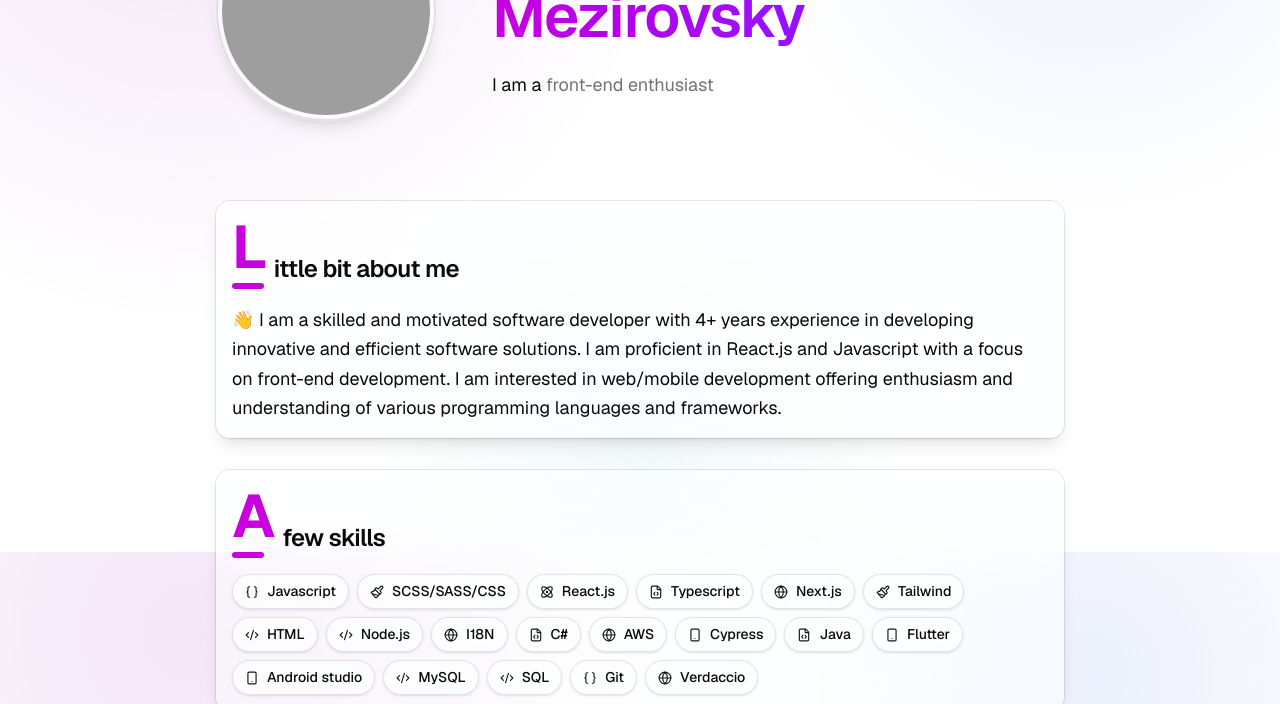
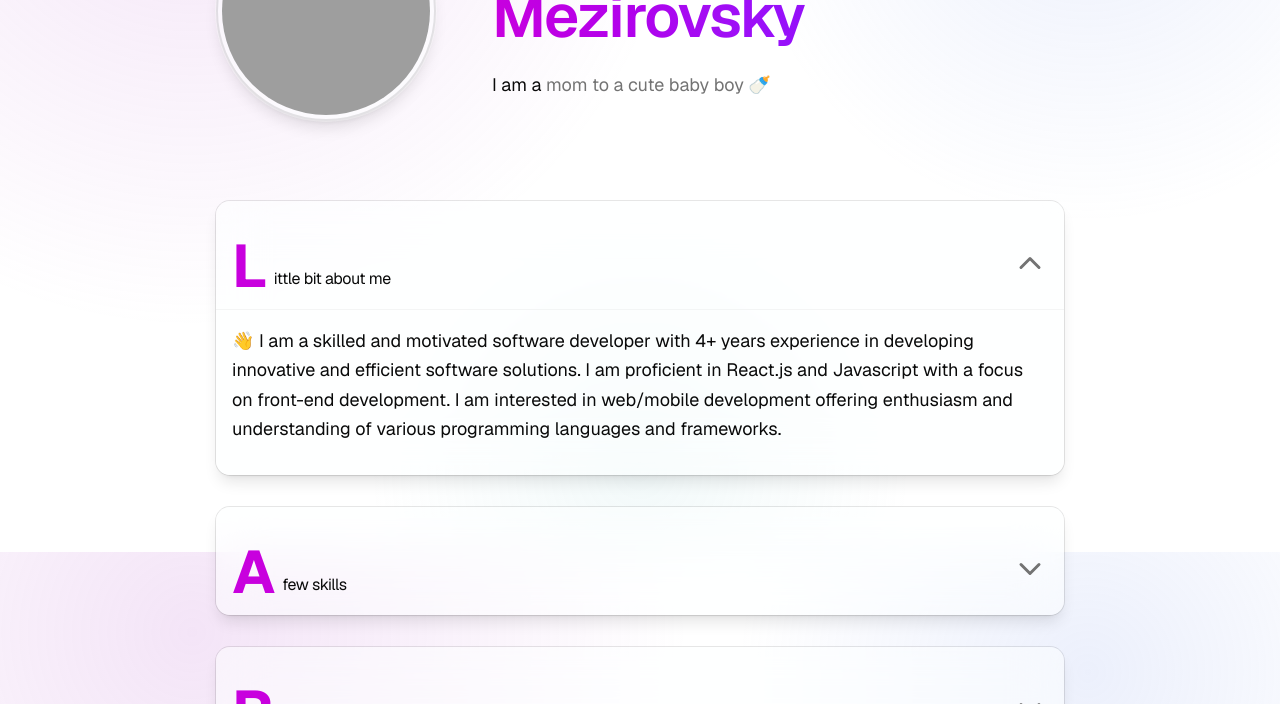
Before and after one commit to LaraMo/myPortfolio, a Next.js app: page / in a window 1280 px wide. Shown: the part 248-952 px from the top of the page. Built offline with nearby package versions, Linux system fonts and the light colour scheme; grey boxes are pictures that could not be loaded.

Commit message:
refactor: replace Card components with AccordionCard for improved interactivity and structure in the homepage layout

```diff
--- a/app/page.tsx
+++ b/app/page.tsx
@@ -1,5 +1,8 @@
 import { Typography } from "@/components/atoms/Typography";
-import { Card } from "@/components/molecules/Card";
+import {
+  AccordionCard,
+  AccordionCardGroup,
+} from "@/components/molecules/AccordionCard";
 import { Header } from "@/components/molecules/Header";
 import { Skill } from "@/components/molecules/Skill";
 import { Footer } from "@/components/organisms/Footer";
@@ -7,7 +10,7 @@ import { Hero } from "@/components/organisms/Hero";
 import { portfolioContent } from "@/lib/portfolio-content";
 
 export default function Home() {
-  const { header, hero, intro, skills, work, articles, contact, footer } =
+  const { header, hero, contact, footer, intro, skills, work, articles } =
     portfolioContent;
 
   return (
@@ -21,22 +24,23 @@ export default function Home() {
           imageAlt={hero.imageAlt}
         />
 
-        <div className="mx-auto flex max-w-4xl flex-col gap-8 px-6 pb-20">
-          <Card title={intro.title}>
+        <div className="mx-auto max-w-4xl px-6 pb-20">
+          <AccordionCardGroup>
+            <AccordionCard title={intro.title}>
               <Typography variant="bodyLarge" as="p">
                 {intro.emoji} {intro.body}
               </Typography>
-          </Card>
+            </AccordionCard>
 
-          <Card title={skills.title}>
+            <AccordionCard title={skills.title}>
               <div className="flex flex-wrap gap-2">
                 {skills.items.map((item) => (
                   <Skill key={item.label} label={item.label} icon={item.icon} />
                 ))}
               </div>
-          </Card>
+            </AccordionCard>
 
-          <Card title={work.title}>
+            <AccordionCard title={work.title}>
               <ol className="list-decimal space-y-6 pl-5">
                 {work.entries.map((job) => (
                   <li key={job.period} className="marker:font-medium">
@@ -45,7 +49,9 @@ export default function Home() {
                     </Typography>
                     <Typography variant="h4" as="p" className="mt-1">
                       {job.title}{" "}
-                    <span className="text-muted-foreground">@ {job.company}</span>
+                      <span className="text-muted-foreground">
+                        @ {job.company}
+                      </span>
                     </Typography>
                     <Typography variant="body" as="p" className="mt-2">
                       {job.description}
@@ -53,9 +59,9 @@ export default function Home() {
                   </li>
                 ))}
               </ol>
-          </Card>
+            </AccordionCard>
 
-          <Card title={articles.title}>
+            <AccordionCard title={articles.title}>
               <ul className="space-y-4">
                 {articles.entries.map((article) => (
                   <li key={article.title}>
@@ -65,16 +71,17 @@ export default function Home() {
                     <Typography variant="caption" as="p">
                       {article.ago}
                     </Typography>
-                  <Typography variant="small" className="mt-1 text-muted-foreground">
+                    <Typography
+                      variant="small"
+                      className="mt-1 text-muted-foreground"
+                    >
                       {article.tags.map((tag) => `#${tag}`).join(" ")}
                     </Typography>
                   </li>
                 ))}
               </ul>
-            <Typography variant="small" className="mt-4 text-muted-foreground">
-              Read More — links coming soon.
-            </Typography>
-          </Card>
+            </AccordionCard>
+          </AccordionCardGroup>
         </div>
       </main>
       <Footer
--- /dev/null
+++ b/components/molecules/AccordionCard/AccordionCard.tsx
@@ -0,0 +1,135 @@
+"use client";
+
+import { ChevronDown } from "lucide-react";
+import {
+  Children,
+  cloneElement,
+  isValidElement,
+  useCallback,
+  useEffect,
+  useId,
+  useMemo,
+  useState,
+  type ReactElement,
+  type ReactNode,
+} from "react";
+
+import { SectionTitle } from "@/components/molecules/Card/SectionTitle";
+import {
+  Card as UiCard,
+  CardContent,
+  CardHeader,
+} from "@/components/ui/card";
+import { classNames } from "@/libs/utils/classNames/classNames";
+
+import { accordionCardVariants } from "./accordion-card-variants";
+
+const MD_DOWN = "(max-width: 767px)";
+
+export type AccordionCardProps = {
+  title: string;
+  children: ReactNode;
+  className?: string;
+  /** Injected by AccordionCardGroup: first index open on desktop by default. */
+  sectionIndex?: number;
+};
+
+export const AccordionCard = ({
+  title,
+  children,
+  className,
+  sectionIndex = 0,
+}: AccordionCardProps) => {
+  const panelId = useId();
+  const headerId = `${panelId}-header`;
+
+  const [open, setOpen] = useState(sectionIndex === 0);
+
+  const applyLayoutDefault = useCallback(() => {
+    const mq = window.matchMedia(MD_DOWN);
+    if (mq.matches) {
+      setOpen(true);
+    } else {
+      setOpen(sectionIndex === 0);
+    }
+  }, [sectionIndex]);
+
+  useEffect(() => {
+    applyLayoutDefault();
+    const mq = window.matchMedia(MD_DOWN);
+    mq.addEventListener("change", applyLayoutDefault);
+    return () => mq.removeEventListener("change", applyLayoutDefault);
+  }, [applyLayoutDefault]);
+
+  const { trigger, triggerInner, panel, chevron } = useMemo(
+    () => accordionCardVariants({ open }),
+    [open]
+  );
+
+  return (
+    <UiCard
+      className={classNames(
+        "border-[var(--glass-border)] bg-[var(--glass-surface)] shadow-lg backdrop-blur-xl",
+        className
+      )}
+    >
+      <CardHeader className="p-0">
+        <button
+          id={headerId}
+          type="button"
+          className={classNames(trigger(), "px-4 pb-0 pt-4")}
+          aria-expanded={open}
+          aria-controls={panelId}
+          onClick={() => setOpen((value) => !value)}
+          aria-label={`${open ? "Collapse" : "Expand"} section: ${title.trim()}`}
+        >
+          <span className={triggerInner()}>
+            <span
+              data-slot="card-title"
+              className="font-heading min-w-0 flex-1 text-base font-normal leading-snug group-data-[size=sm]/card:text-sm"
+            >
+              <SectionTitle title={title} mode="inTrigger" />
+            </span>
+            <ChevronDown className={chevron()} aria-hidden />
+          </span>
+        </button>
+      </CardHeader>
+      <CardContent
+        id={panelId}
+        role="region"
+        aria-labelledby={headerId}
+        hidden={!open}
+        className={panel()}
+      >
+        {children}
+      </CardContent>
+    </UiCard>
+  );
+};
+
+AccordionCard.displayName = "AccordionCard";
+
+export type AccordionCardGroupProps = {
+  children: ReactNode;
+  className?: string;
+};
+
+export const AccordionCardGroup = ({
+  children,
+  className,
+}: AccordionCardGroupProps) => {
+  const mapped = Children.map(children, (child, index) => {
+    if (!isValidElement(child)) {
+      return child;
+    }
+    return cloneElement(child as ReactElement<{ sectionIndex?: number }>, {
+      sectionIndex: index,
+    });
+  });
+
+  return (
+    <div className={classNames("flex flex-col gap-8", className)}>
+      {mapped}
+    </div>
+  );
+};
--- /dev/null
+++ b/components/molecules/AccordionCard/accordion-card-variants.ts
@@ -0,0 +1,19 @@
+import { tv as tailwindVariants } from "tailwind-variants";
+
+export const accordionCardVariants = tailwindVariants({
+  slots: {
+    trigger:
+      "flex w-full items-center justify-between gap-3 rounded-md text-left outline-none transition-colors focus-visible:ring-2 focus-visible:ring-ring focus-visible:ring-offset-2 focus-visible:ring-offset-background",
+    triggerInner: "flex min-w-0 flex-1 items-center gap-3",
+    panel: "border-t border-border/40 px-4 pb-4 pt-4 group-data-[size=sm]/card:px-3",
+    chevron:
+      "size-8 shrink-0 text-muted-foreground transition-transform duration-200 ease-out md:size-9",
+  },
+  variants: {
+    open: {
+      true: { chevron: "rotate-180" },
+      false: { chevron: "rotate-0" },
+    },
+  },
+  defaultVariants: { open: false },
+});
--- /dev/null
+++ b/components/molecules/AccordionCard/index.ts
@@ -0,0 +1,7 @@
+export {
+  AccordionCard,
+  AccordionCardGroup,
+  type AccordionCardProps,
+  type AccordionCardGroupProps,
+} from "./AccordionCard";
+export { accordionCardVariants } from "./accordion-card-variants";
--- a/components/molecules/Card/Card.tsx
+++ b/components/molecules/Card/Card.tsx
@@ -1,6 +1,5 @@
 import type { ReactNode } from "react";
 
-import { Typography } from "@/components/atoms/Typography";
 import {
   Card as UiCard,
   CardContent,
@@ -9,58 +8,15 @@ import {
 } from "@/components/ui/card";
 import { classNames } from "@/libs/utils/classNames/classNames";
 
+import { SectionTitle } from "./SectionTitle";
+
 export type CardProps = {
   title: string;
   children: ReactNode;
   className?: string;
 };
 
-const splitTitleInitial = (raw: string): { initial: string; rest: string } => {
-  const trimmed = raw.trimStart();
-  if (trimmed.length === 0) {
-    return { initial: "", rest: "" };
-  }
-  const chars = Array.from(trimmed);
-  const initial = chars[0] ?? "";
-  const rest = chars.slice(1).join("");
-  return { initial, rest };
-};
-
 export const Card = ({ title, children, className }: CardProps) => {
-  const { initial, rest } = splitTitleInitial(title);
-
-  const titleContent =
-    initial.length === 0 ? (
-      <Typography variant="h3" as="span">
-        {title}
-      </Typography>
-    ) : (
-      <div
-        className="flex flex-wrap items-end gap-x-2 gap-y-1"
-        role="heading"
-        aria-level={3}
-        aria-label={title.trim()}
-      >
-        <span className="flex shrink-0 flex-col items-start leading-none">
-          <span
-            className="text-5xl font-bold tracking-tight text-fuchsia-600 md:text-6xl dark:text-fuchsia-400"
-            aria-hidden
-          >
-            {initial}
-          </span>
-          <span
-            className="mt-1.5 h-1.5 w-[1.2em] min-w-8 rounded-sm bg-fuchsia-600 dark:bg-fuchsia-400"
-            aria-hidden
-          />
-        </span>
-        {rest.length > 0 ? (
-          <Typography variant="h3" as="span" className="pb-1" aria-hidden>
-            {rest}
-          </Typography>
-        ) : null}
-      </div>
-    );
-
   return (
     <UiCard
       className={classNames(
@@ -69,9 +25,13 @@ export const Card = ({ title, children, className }: CardProps) => {
       )}
     >
       <CardHeader>
-        <CardTitle className="font-normal">{titleContent}</CardTitle>
+        <CardTitle className="font-normal">
+          <SectionTitle title={title} mode="standalone" />
+        </CardTitle>
       </CardHeader>
       <CardContent>{children}</CardContent>
     </UiCard>
   );
 };
+
+export { splitTitleInitial } from "./SectionTitle";
--- /dev/null
+++ b/components/molecules/Card/SectionTitle.tsx
@@ -0,0 +1,95 @@
+import { Typography } from "@/components/atoms/Typography";
+
+export const splitTitleInitial = (raw: string): { initial: string; rest: string } => {
+  const trimmed = raw.trimStart();
+  if (trimmed.length === 0) {
+    return { initial: "", rest: "" };
+  }
+  const chars = Array.from(trimmed);
+  const initial = chars[0] ?? "";
+  const rest = chars.slice(1).join("");
+  return { initial, rest };
+};
+
+export type SectionTitleProps = {
+  title: string;
+  /**
+   * `standalone` — section heading (aria-label on wrapper).
+   * `inTrigger` — inside a `<button>`; no nested heading role; visuals are aria-hidden.
+   */
+  mode?: "standalone" | "inTrigger";
+};
+
+/**
+ * Drop-cap heading used by portfolio Card and AccordionCard headers.
+ */
+export const SectionTitle = ({ title, mode = "standalone" }: SectionTitleProps) => {
+  const { initial, rest } = splitTitleInitial(title);
+
+  if (initial.length === 0) {
+    return (
+      <Typography variant="h3" as="span">
+        {title}
+      </Typography>
+    );
+  }
+
+  const inTrigger = mode === "inTrigger";
+  const Wrapper: "div" | "span" = inTrigger ? "span" : "div";
+
+  if (inTrigger) {
+    return (
+      <Wrapper className="flex min-w-0 flex-1 flex-row flex-wrap items-baseline gap-x-2 gap-y-0.5">
+        <span
+          className="shrink-0 translate-y-[0.05em] font-heading text-5xl font-bold leading-none tracking-tight text-fuchsia-600 md:text-6xl dark:text-fuchsia-400"
+          aria-hidden
+        >
+          {initial}
+        </span>
+        {rest.length > 0 ? (
+          <Typography
+            variant="h3"
+            as="span"
+            className="min-w-0 pb-0 font-heading text-base font-normal leading-snug group-data-[size=sm]/card:text-sm"
+            aria-hidden
+          >
+            {rest}
+          </Typography>
+        ) : null}
+      </Wrapper>
+    );
+  }
+
+  const content = (
+    <>
+      <span className="flex shrink-0 flex-col items-start leading-none">
+        <span
+          className="text-5xl font-bold tracking-tight text-fuchsia-600 md:text-6xl dark:text-fuchsia-400"
+          aria-hidden
+        >
+          {initial}
+        </span>
+        <span
+          className="mt-1.5 h-1.5 w-[1.2em] min-w-8 rounded-sm bg-fuchsia-600 dark:bg-fuchsia-400"
+          aria-hidden
+        />
+      </span>
+      {rest.length > 0 ? (
+        <Typography variant="h3" as="span" className="pb-1" aria-hidden>
+          {rest}
+        </Typography>
+      ) : null}
+    </>
+  );
+
+  return (
+    <Wrapper
+      className="flex flex-wrap items-end gap-x-2 gap-y-1"
+      role="heading"
+      aria-level={3}
+      aria-label={title.trim()}
+    >
+      {content}
+    </Wrapper>
+  );
+};
--- a/lib/portfolio-content.tsx
+++ b/lib/portfolio-content.tsx
@@ -34,10 +34,10 @@ export const portfolioContent = {
     title: "Liora Lara Mezirovsky",
     imageAlt: "Portrait illustration of Liora Lara Mezirovsky",
     subtitles: [
-      "software developer",
-      "coffee lover",
-      "front-end enthusiast",
-      "React developer",
+      "curious software developer 💻",
+      "coffee lover ☕",
+      "mom to a cute baby boy 🍼",
+      "wonderlust 🌍",
     ],
   },
   intro: {
```
Lines whose indentation alone changed are shown as unchanged.
